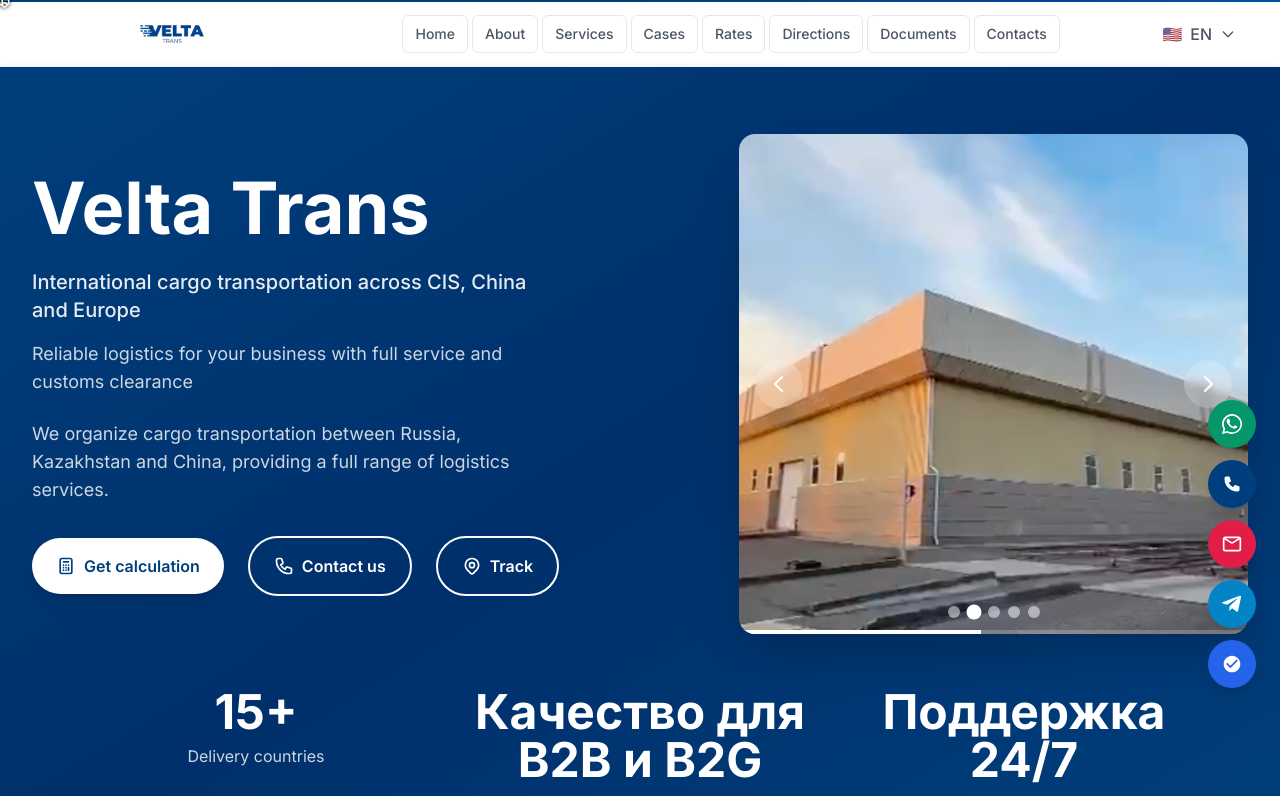
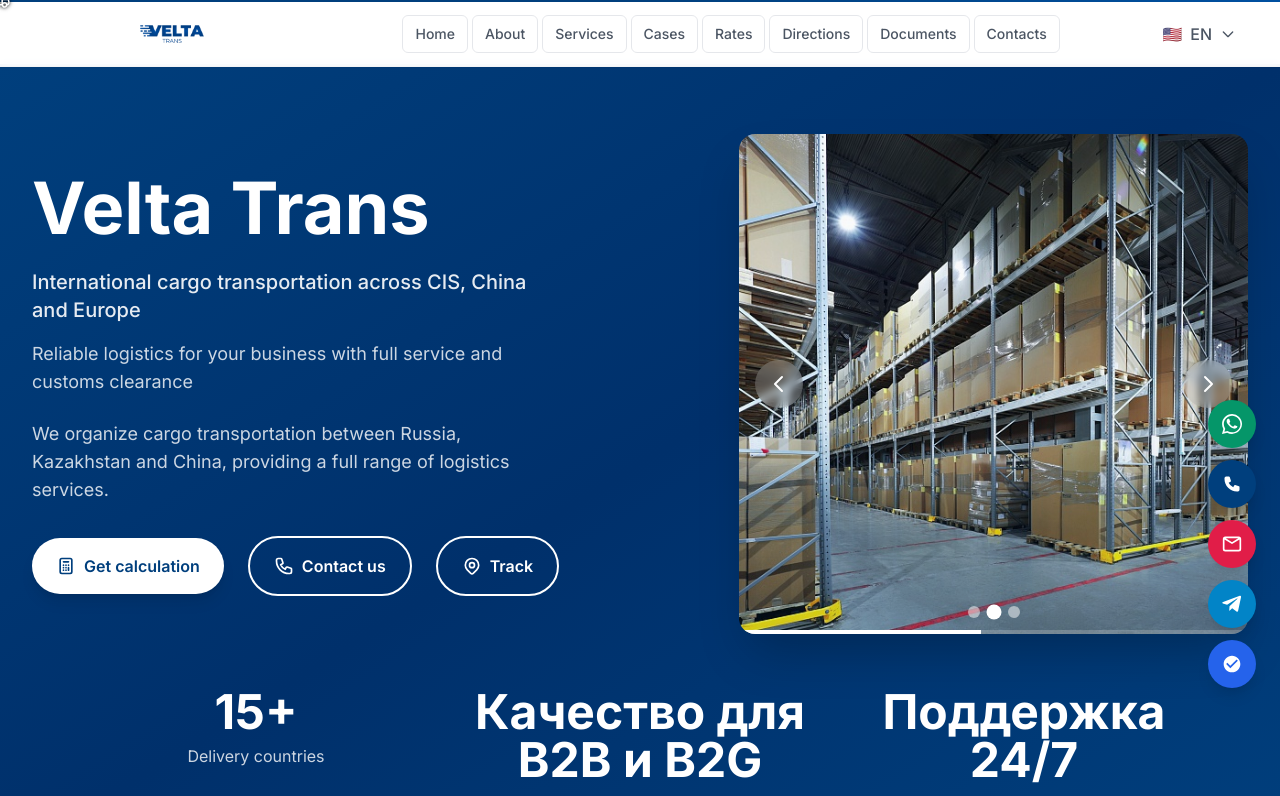
Before and after one commit to Allexndr/veltatrans, a Next.js app: page /en in a window 1280 px wide. Shown: the top 796 px of the page. Built offline with nearby package versions, Linux system fonts and the light colour scheme.

Commit message:
Убраны картинки склада и мультимодальных перевозок из галереи согласно аудио

```diff
--- a/messages/en.json
+++ b/messages/en.json
@@ -215,7 +215,7 @@
       "features": [
         "Railway routes",
         "Road transportation",
-        "Multimodal solutions",
+        "Banking issue resolution",
         "Full support"
       ]
     },
@@ -911,18 +911,6 @@
         "alt": "Road transportation — VELTA TRANS",
         "title": "Road transportation"
       },
-      "railway": {
-        "alt": "Railway transportation — VELTA TRANS",
-        "title": "Railway transportation"
-      },
-      "warehouse": {
-        "alt": "Warehouse services — VELTA TRANS",
-        "title": "Warehouse services"
-      },
-      "multimodal": {
-        "alt": "Multimodal transportation",
-        "title": "Multimodal transportation"
-      },
       "project": {
         "alt": "Project transportation - oversized cargo",
         "title": "Project transportation"
--- a/messages/kz.json
+++ b/messages/kz.json
@@ -213,9 +213,9 @@
       "title": "Ресей - Қазақстан",
       "description": "Ресей мен Қазақстан арасындағы халықаралық тасымалдау",
       "features": [
-        "Теміржол маршруттары",
-        "Автомобильдік тасымалдау",
-        "Мультимодалды шешімдер",
+        "Темір жол маршруттары",
+        "Автомобиль тасымалдауы",
+        "Банк мәселелерін шешу",
         "Толық қолдау"
       ]
     },
@@ -1030,27 +1030,15 @@
   "heroGallery": {
     "images": {
       "auto": {
-        "alt": "Автомобильдік тасымалдау — VELTA TRANS",
-        "title": "Автомобильдік тасымалдау"
-      },
-      "railway": {
-        "alt": "Теміржол тасымалдауы — VELTA TRANS",
-        "title": "Теміржол тасымалдауы"
-      },
-      "warehouse": {
-        "alt": "Қойма қызметтері — VELTA TRANS",
-        "title": "Қойма қызметтері"
-      },
-      "multimodal": {
-        "alt": "Мультимодалды тасымалдау",
-        "title": "Мультимодалды тасымалдау"
+        "alt": "Авто тасымалдау — VELTA TRANS",
+        "title": "Авто тасымалдау"
       },
       "project": {
-        "alt": "Жоба тасымалдауы - үлкен габаритті жүк",
+        "alt": "Жоба тасымалдауы - үлкен габаритті жүктер",
         "title": "Жоба тасымалдауы"
       },
       "customs": {
-        "alt": "Кедендік рәсімдеу және құжат айналымы",
+        "alt": "Кедендік ресімдеу және құжат айналымы",
         "title": "Кедендік қызметтер"
       }
     },
--- a/messages/ru.json
+++ b/messages/ru.json
@@ -215,7 +215,7 @@
       "features": [
         "Железнодорожные маршруты",
         "Автомобильные перевозки",
-        "Мультимодальные решения",
+        "Решение банковских вопросов",
         "Полное сопровождение"
       ]
     },
@@ -910,23 +910,11 @@
   "heroGallery": {
     "images": {
       "auto": {
-        "alt": "Автомобильные перевозки — VELTA TRANS",
-        "title": "Автомобильные перевозки"
-      },
-      "railway": {
-        "alt": "Железнодорожные перевозки — VELTA TRANS",
-        "title": "Железнодорожные перевозки"
-      },
-      "warehouse": {
-        "alt": "Складские услуги — VELTA TRANS",
-        "title": "Складские услуги"
-      },
-      "multimodal": {
-        "alt": "Мультимодальные перевозки",
-        "title": "Мультимодальные перевозки"
+        "alt": "Автоперевозки — VELTA TRANS",
+        "title": "Автоперевозки"
       },
       "project": {
-        "alt": "Проектные перевозки - крупногабаритные грузы",
+        "alt": "Проектные перевозки - негабаритные грузы",
         "title": "Проектные перевозки"
       },
       "customs": {
--- a/messages/zh.json
+++ b/messages/zh.json
@@ -211,11 +211,11 @@
     },
     "russia_kazakhstan": {
       "title": "俄罗斯 - 哈萨克斯坦",
-      "description": "俄罗斯和哈萨克斯坦之间的国际运输",
+      "description": "俄罗斯与哈萨克斯坦之间的国际运输",
       "features": [
         "铁路路线",
-        "汽车运输",
-        "多式联运解决方案",
+        "公路运输",
+        "银行问题解决",
         "全程支持"
       ]
     },
@@ -1000,27 +1000,15 @@
   "heroGallery": {
     "images": {
       "auto": {
-        "alt": "汽车运输 — VELTA TRANS",
-        "title": "汽车运输"
-      },
-      "railway": {
-        "alt": "铁路运输 — VELTA TRANS",
-        "title": "铁路运输"
-      },
-      "warehouse": {
-        "alt": "仓储服务 — VELTA TRANS",
-        "title": "仓储服务"
-      },
-      "multimodal": {
-        "alt": "多式联运",
-        "title": "多式联运"
+        "alt": "公路运输 — VELTA TRANS",
+        "title": "公路运输"
       },
       "project": {
         "alt": "项目运输 - 超限货物",
         "title": "项目运输"
       },
       "customs": {
-        "alt": "海关清关和文件处理",
+        "alt": "海关清关和文件流转",
         "title": "海关服务"
       }
     },
--- a/src/components/HeroGallery.tsx
+++ b/src/components/HeroGallery.tsx
@@ -17,20 +17,6 @@
       alt: t('images.auto.alt'),
       title: t('images.auto.title'),
       icon: '🚚'
-    },
-    // Склад
-    {
-      src: '/assets/images/warehouse-case.png',
-      alt: t('images.warehouse.alt'),
-      title: t('images.warehouse.title'),
-      icon: '🏭'
-    },
-    // Мультимодальные
-    {
-      src: '/assets/images/multimodal-transport.jpg',
-      alt: t('images.multimodal.alt'),
-      title: t('images.multimodal.title'),
-      icon: '🚢✈️'
     },
     // Проектные
     {
```
